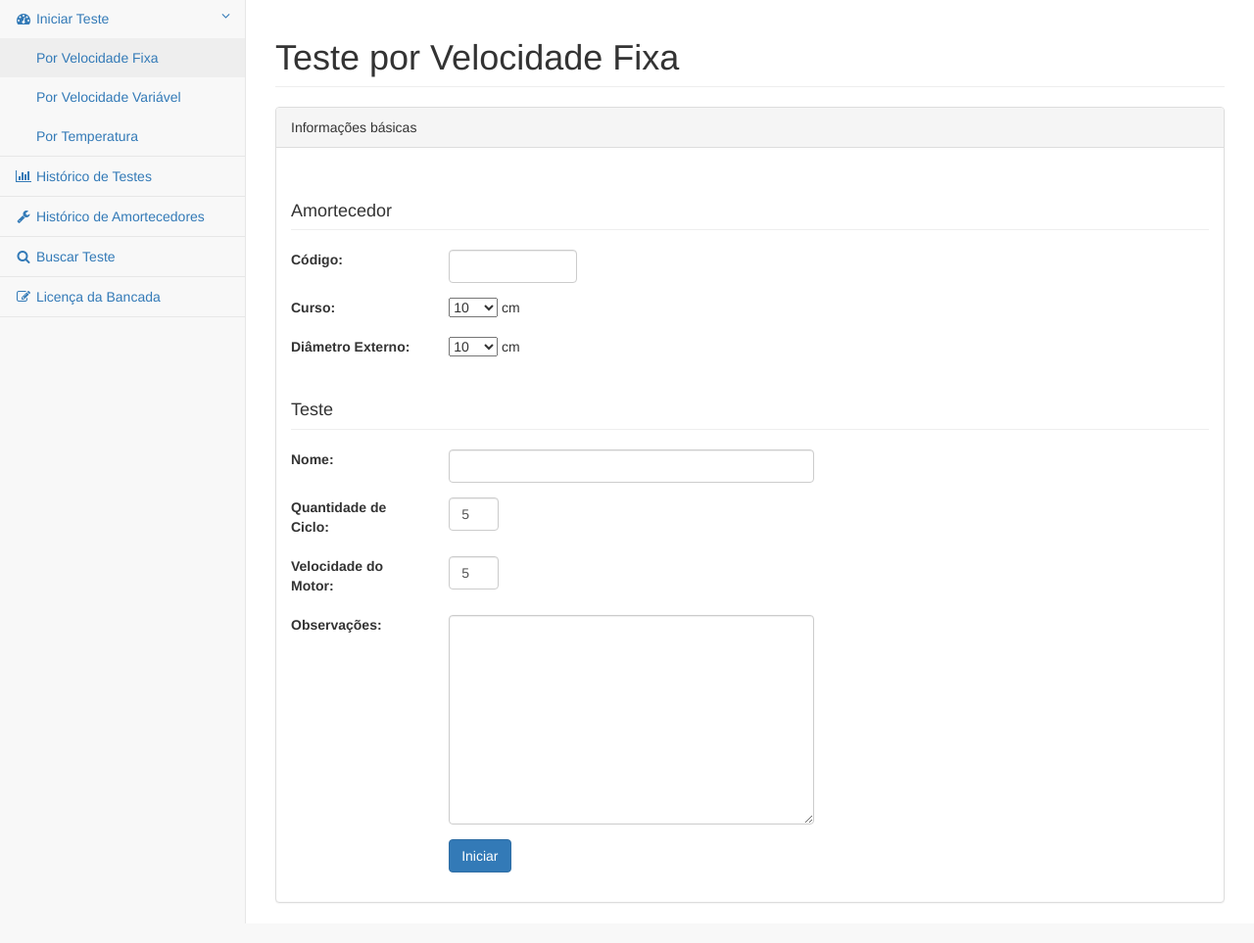
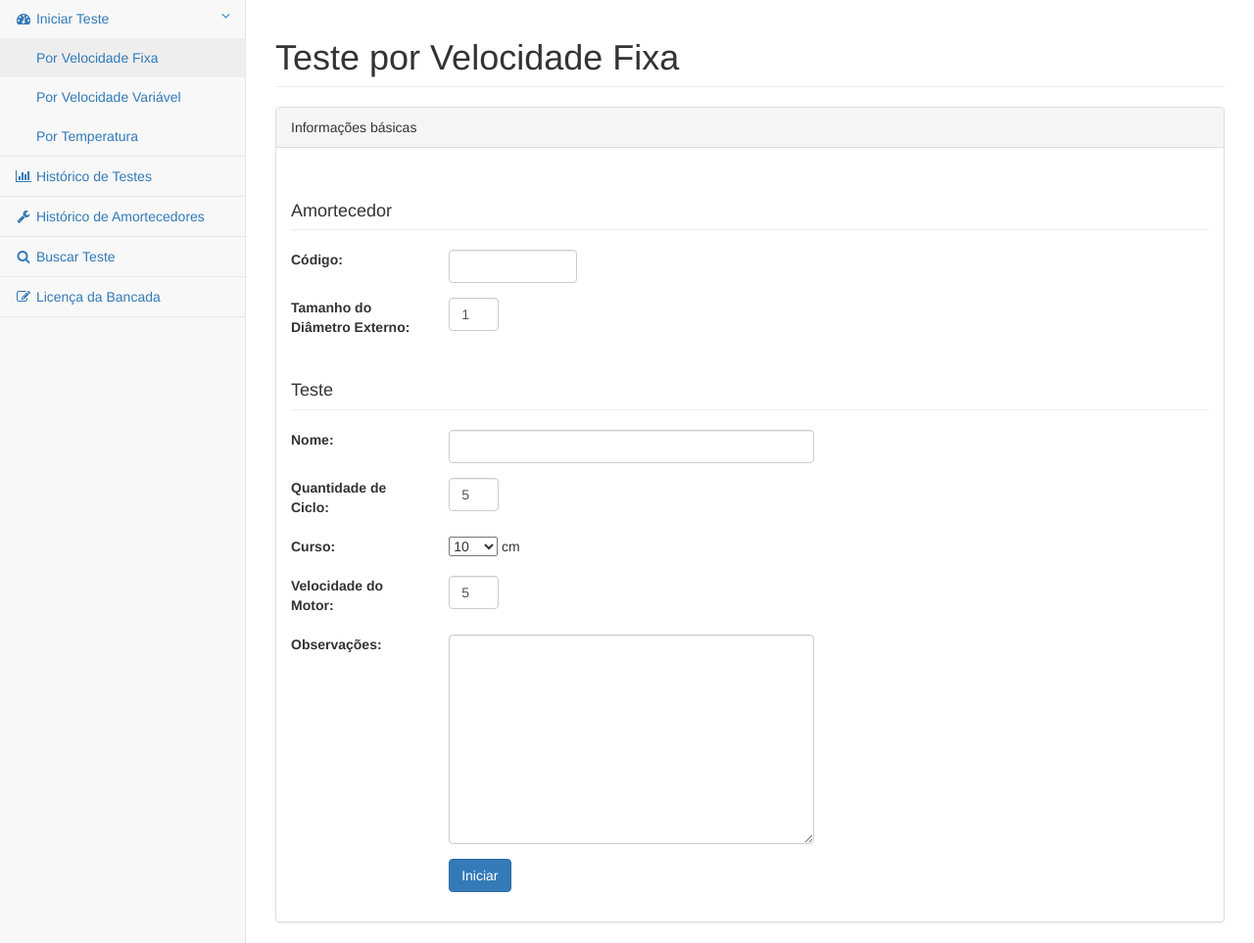
Before and after one commit to ristovao/BancadaDeTesteParaAmortecedor, a Django app: page /iniciarTesteVelocidadeFixa in a window 1280 px wide. Shown: the part 52-1015 px from the top of the page at 98% size. Run offline with Django 3.2, Linux system fonts and the light colour scheme; a user stored in the database is signed in; data comes from the database, SQL or seed files in the repository; some libraries are stand-ins or nearby versions.

Commit message:
Signed-off-by: ristovao <cristovao.frinhani@gmail.com> Signed-off-by: maria <marialucienefelix@gmail.com>
"trocando curso de amortecedor para teste, em testevelocidadefixa"

```diff
--- a/app/forms.py
+++ b/app/forms.py
@@ -24,7 +24,7 @@ class TesteVelocidadeFixaForm(forms.ModelForm):
     model = TesteVelocidadeFixa
     #fields = '__all__'
     #exclude = ['teste_data_hora']
-    fields = ('teste_id', 'teste_nome', 'teste_quantidade_ciclo', 'testeVF_velocidade', 'teste_observacoes')
+    fields = ('teste_id', 'teste_nome', 'teste_quantidade_ciclo', 'testeVF_velocidade', 'teste_observacoes', 'curso')
 
 
 class TesteVelocidadeVariavelForm(forms.ModelForm):
@@ -45,4 +45,4 @@ class AmortecedorForm(forms.ModelForm):
 
   class Meta:
     model = Amortecedor
-    fields = ('amortecedor_codigo', 'amortecedor_diametro_externo', 'amortecedor_curso')
+    fields = ('amortecedor_codigo', 'amortecedor_diametro_externo')
--- a/app/models.py
+++ b/app/models.py
@@ -13,7 +13,6 @@ class Amortecedor (models.Model):
 	#amortecedor_id = models.AutoField(primary_key=True, verbose_name='ID do Amortecedor')
 	amortecedor_codigo = models.CharField(max_length=45, primary_key=True, verbose_name='Código')
 	amortecedor_diametro_externo = models.FloatField(verbose_name='Tamanho do Diâmetro Externo')
-	amortecedor_curso = models.FloatField(verbose_name='Tamanho do Curso')
 
 	def __repr__(self):
 		return self.amortecedor_codigo
@@ -37,6 +36,7 @@ class Teste(models.Model):
 	graficoTemperaturaTempo = models.BinaryField(null = True)
 	graficoForcaTempo = models.BinaryField(null = True)
 	graficoForcaDeslocamento = models.BinaryField(null = True)
+	curso = models.FloatField(verbose_name='Tamanho do Curso')
 
 	def getGraficoTemperaturaTempo(self):
 		return loads(self.graficoTemperaturaTempo)
--- a/app/templates/app/iniciarTesteVelocidadeFixa.html
+++ b/app/templates/app/iniciarTesteVelocidadeFixa.html
@@ -46,29 +46,14 @@
                         </div>
                     </div> -->
 
-                    <div class="form-group row">
-                        {{ form.amortecedor_curso.errors }}
-                        <label class="col-sm-2 form-control-label" for="id_amortecedor_curso">Curso:</label>
 
-                        <div class="col-sm-2">
-                            <select id="id_amortecedor_curso" name="amortecedor_curso">
-                            <option value="10.0" selected="selected">10</option>
-                            <option value="12.5">12.5</option>
-                            <option value="15.0">15</option>
-                            </select> cm
+
+                     <div class="form-group row">
+                        {{ form.amortecedor_diametro_externo.errors }}
+                        <label class="col-sm-2 form-control-label" for="id_amortecedor_diametro_externo">Tamanho do Diâmetro Externo:</label>
+                        <div class="col-sm-1">
+                            <input class="form-control" id="id_amortecedor_diametro_externo" name="amortecedor_diametro_externo" type="number" value="1"/>
                         </div>
-                    </div>
-
-                    <div class="form-group row">
-                        {{ form.amortecedor_diametro_externo.errors }}
-                        <label class="col-sm-2 form-control-label" for="id_amortecedor_diametro_externo">Diâmetro Externo:</label>
-                        <div class="col-sm-2">
-                            <select id="id_amortecedor_diametro_externo" name="amortecedor_diametro_externo">
-                            <option value="10.0" selected="selected">10</option>
-                            <option value="12.5">12.5</option>
-                            <option value="15.0">15</option>
-                            </select>  cm
-                            </div>
                     </div>
 
 
@@ -91,6 +76,23 @@
                             <input class="form-control" id="id_teste_quantidade_ciclo" name="teste_quantidade_ciclo" type="number" value="5" />
                         </div>
                     </div>
+
+
+
+                    <div class="form-group row">
+                        {{ form.amortecedor_curso.errors }}
+                        <label class="col-sm-2 form-control-label" for="id_amortecedor_curso">Curso:</label>
+
+                        <div class="col-sm-2">
+                            <select id="curso" name="curso">
+                            <option value="10.0" selected="selected">10</option>
+                            <option value="12.5">12.5</option>
+                            <option value="15.0">15</option>
+                            </select> cm
+                        </div>
+                    </div>
+
+
 
                     <div class="form-group row">
                      {{ form.testeVF_velocidade.errors }}
@@ -168,13 +170,13 @@ $.ajax({
                  //$(':radio').attr('disabled', true);
                  if (dadosRetorno.erro) {
                      $("#id_amortecedor_diametro_externo").prop('readonly', false);
-                     $("#id_amortecedor_curso").prop('readonly', false);
+                     //$("#id_amortecedor_curso").prop('readonly', false);
                      //$(':radio').attr('disabled', false);
                  }else{
                      $("#id_amortecedor_diametro_externo").val(dadosRetorno.amortecedor_diametro_externo);
-                     $("#id_amortecedor_curso").val(dadosRetorno.amortecedor_curso);
+                     //$("#id_amortecedor_curso").val(dadosRetorno.amortecedor_curso);
                      $("#id_amortecedor_diametro_externo").prop('readonly', true);
-                     $("#id_amortecedor_curso").prop('readonly', true);
+                     //$("#id_amortecedor_curso").prop('readonly', true);
                  }
              }catch(ex){
 
--- a/app/views.py
+++ b/app/views.py
@@ -76,13 +76,13 @@ def iniciarTesteVelocidadeFixa(request):
                 amortecedor = formArm.save(commit=False)
                 amortecedor.amortecedor_codigo = request.POST['amortecedor_codigo']
                 amortecedor.amortecedor_diametro_externo = request.POST['amortecedor_diametro_externo']
-                amortecedor.amortecedor_curso = request.POST['amortecedor_curso']
                 amortecedor.save()
                 teste.amortecedor=amortecedor
             teste.teste_nome = request.POST['teste_nome']
             teste.testeVF_velocidade = request.POST['testeVF_velocidade']
             teste.teste_quantidade_ciclo = request.POST['teste_quantidade_ciclo']
             teste.teste_observacoes = request.POST['teste_observacoes']
+            teste.curso = request.POST['curso']
             listaDeValores = pegarValores(teste.teste_quantidade_ciclo)
             teste.setGraficoTemperaturaTempo(listaDeValores)
             teste.save()
@@ -169,7 +169,7 @@ def pegarDadosAmortecedor(request,primary_key):
     else:
         d=amortecedor[0]
         dados['amortecedor_diametro_externo']=str(d.amortecedor_diametro_externo)
-        dados['amortecedor_curso']=str(d.amortecedor_curso)
+        #dados['amortecedor_curso']=str(d.amortecedor_curso)
 
     return JsonResponse(dados)
 
```
